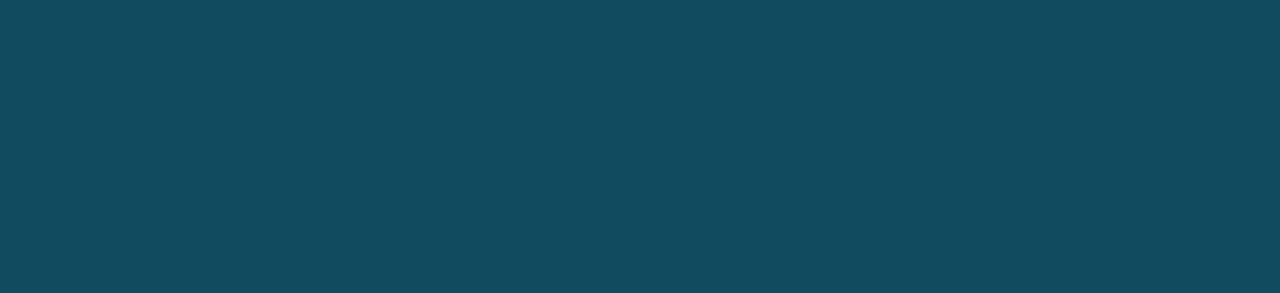
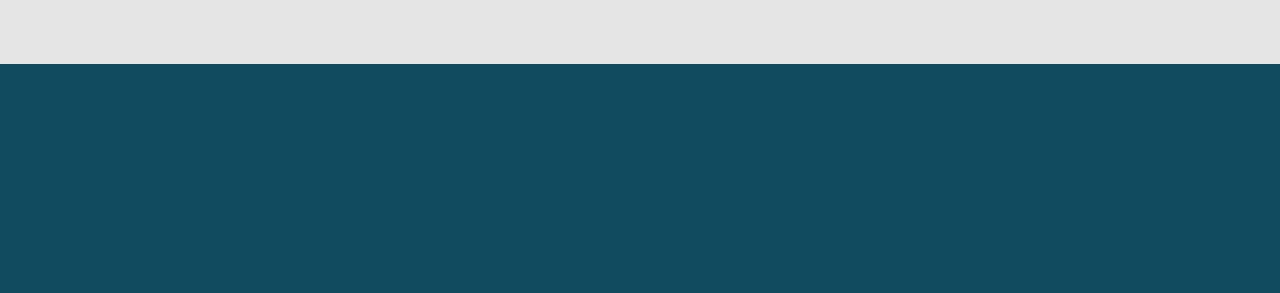
Before and after one commit to ahoopes16/tidkinbrae, a Gatsby site: page / in a window 1280 px wide. Shown: the top 293 px of the page. Built offline with nearby package versions, Linux system fonts and the light colour scheme; Gatsby itself is replaced by a stand-in of ours.

Commit message:
Create a Navbar that will get wrapped around all of the pages

```diff
--- /dev/null
+++ b/src/components/mainlayout.js
@@ -0,0 +1,12 @@
+import React from 'react'
+
+export default function MainLayout({ children }) {
+    return (
+        <div>
+            <div className='navbar'></div>
+            <div className='content'>
+                {children}
+            </div>
+        </div>
+    )
+}
--- a/src/pages/index.js
+++ b/src/pages/index.js
@@ -1,5 +1,10 @@
-import React from "react"
+import React from 'react'
+import MainLayout from '../components/mainlayout'
 
 export default function Home() {
-  return <h1 className='fade-in'>Kevin (Alex) Hoopes</h1>
+  return (
+    <MainLayout>
+      <h1 className='fade-in'>Kevin (Alex) Hoopes</h1>
+    </MainLayout>
+  )
 }
--- a/src/styles/global.scss
+++ b/src/styles/global.scss
@@ -9,6 +9,9 @@ $secondary-color: #fca311;
 $tertiary-color: #e5e5e5;
 $primary-font: "Source Code Pro", Courier, "Lucida Sans Typewriter",
   "Lucida Typewriter", monospace;
+$full: 100%;
+$navbar-height: 8%;
+$content-height: 100% - $navbar-height;
 
 /**
  * ================================
@@ -16,13 +19,28 @@ $primary-font: "Source Code Pro", Courier, "Lucida Sans Typewriter",
  * ================================
  */
 
-html {
+html, body {
   background-color: $primary-color;
-  height: 100%;
+  height: $full;
+  font-family: $primary-font;
+  padding: 0;
+  margin: 0;
+}
+
+div {
+    height: $full;
+}
+
+.navbar {
+    background-color: $tertiary-color;
+    height: $navbar-height;
+}
+
+.content {
   display: flex;
   justify-content: center;
   align-items: center;
-  font-family: $primary-font;
+  height: $content-height;
 }
 
 h1 {
```
